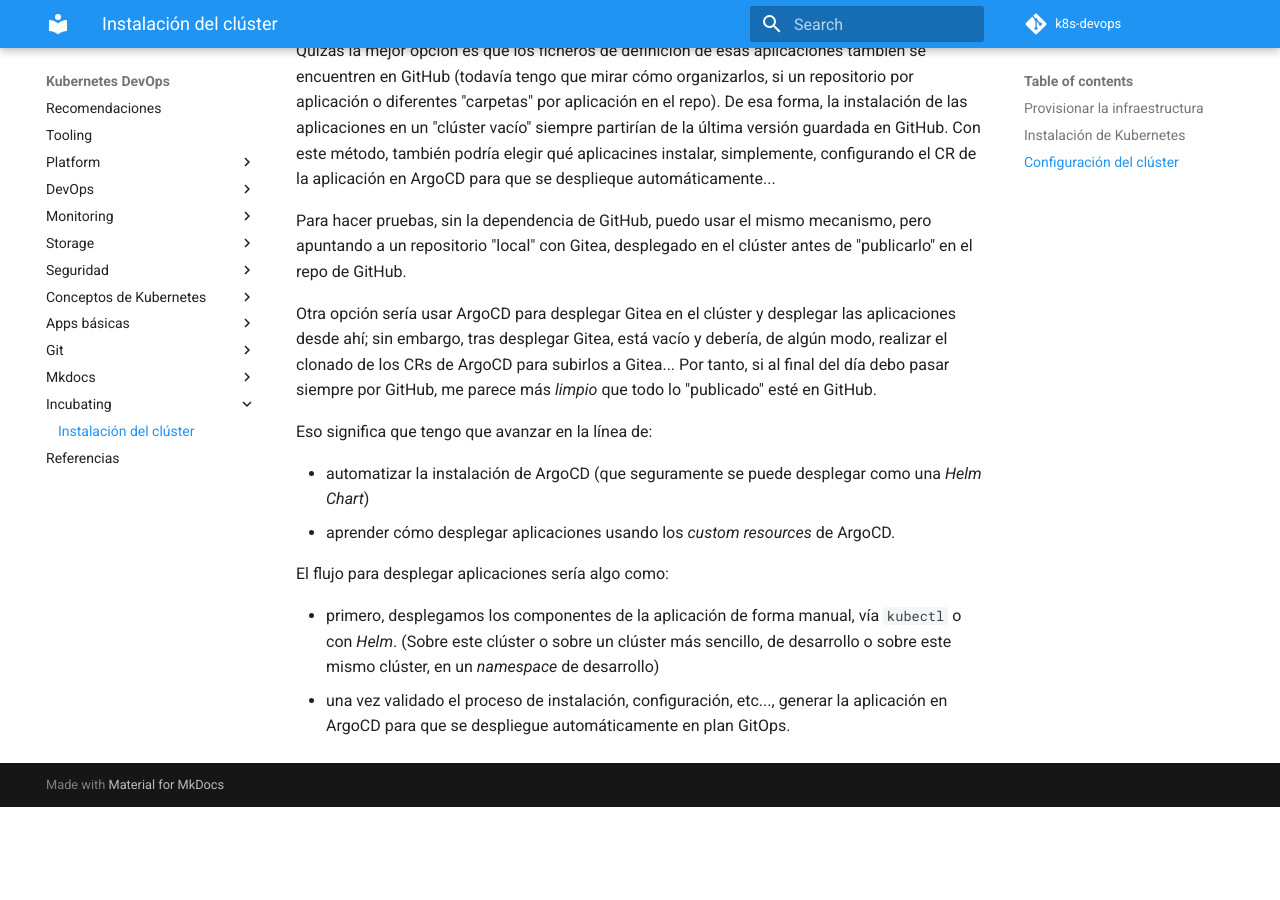
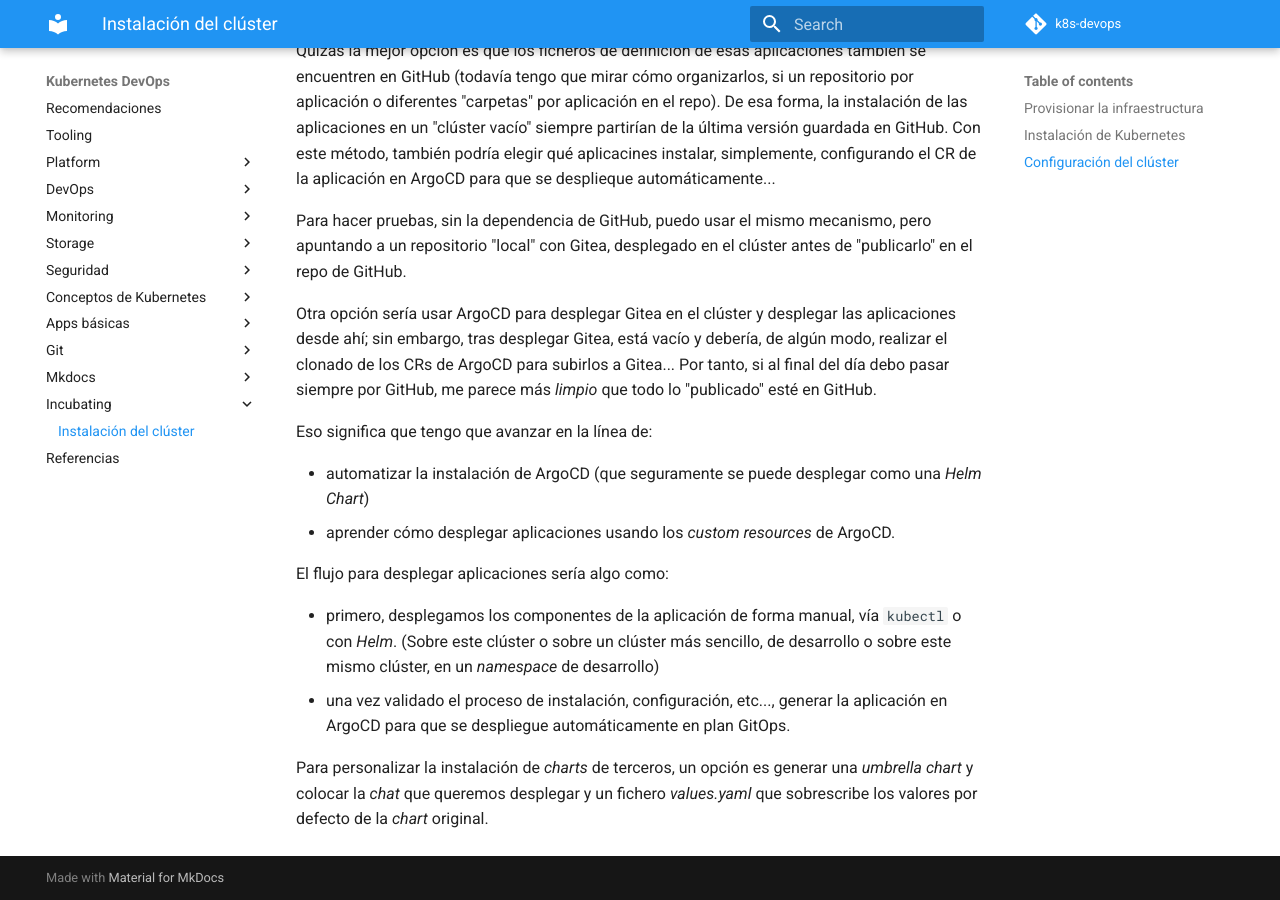
Before and after one commit to onthedock/k8s-devops, an MkDocs documentation site: the page built from docs/incubating/cluster-install.md, in a window 1280 px wide and 900 px high, scrolled down 3012 px. Built offline with MkDocs 1.6.1 and Material for MkDocs 9.7.7, drawn with Linux system fonts in a browser that asks for light colours; comment, search, counter and statistics services are not loaded; before the commit the page ends 3819 px from its top, so only the background shows below that.

Commit message:
Tip sobre despliegue de Helm Charts customizadas usando ArgoCD

```diff
--- a/docs/incubating/cluster-install.md
+++ b/docs/incubating/cluster-install.md
@@ -117,3 +117,5 @@ El flujo para desplegar aplicaciones sería algo como:
 
 - primero, desplegamos los componentes de la aplicación de forma manual, vía `kubectl` o con *Helm*. (Sobre este clúster o sobre un clúster más sencillo, de desarrollo o sobre este mismo clúster, en un *namespace* de desarrollo)
 - una vez validado el proceso de instalación, configuración, etc..., generar la aplicación en ArgoCD para que se despliegue automáticamente en plan GitOps.
+
+Para personalizar la instalación de *charts* de terceros, un opción es generar una *umbrella chart* y colocar la *chat* que queremos desplegar y un fichero *values.yaml* que sobrescribe los valores por defecto de la *chart* original.
```
